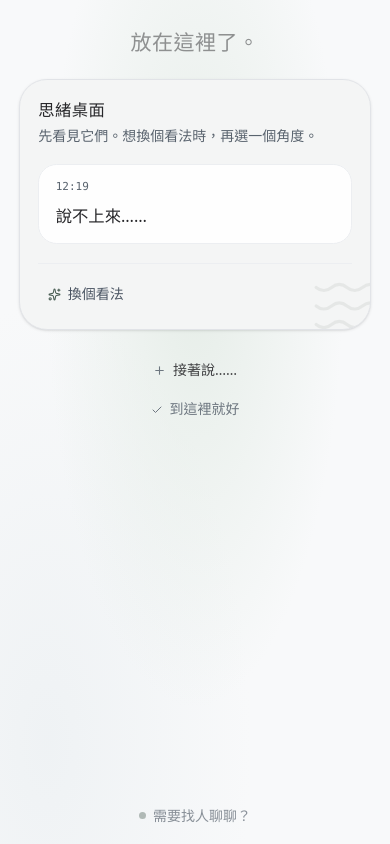
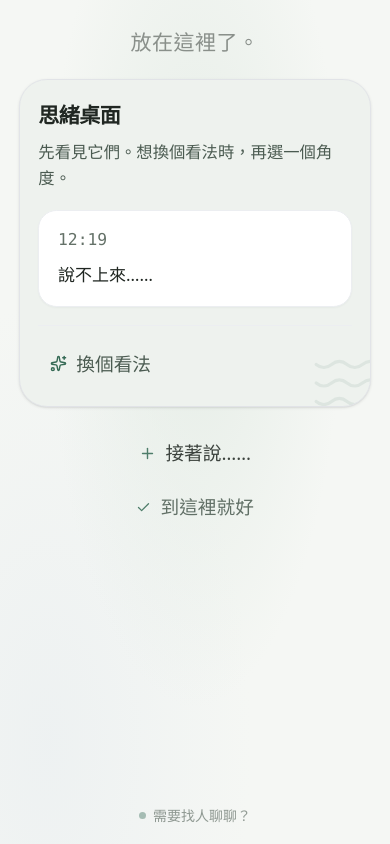
Before and after one commit to q5089877/privateMind, a React (Vite) app: page / in a window 390 px wide. Both pictures are taken after a click on the button "放下". Built offline with nearby package versions, Linux system fonts and the light colour scheme.

Commit message:
style: improve mobile typography and visual hierarchy

```diff
--- a/src/components/CompletionScreen.tsx
+++ b/src/components/CompletionScreen.tsx
@@ -59,25 +59,25 @@ export const CompletionScreen: React.FC<CompletionScreenProps> = ({ thread, onRe
       <motion.section initial={{ opacity: 0, scale: 0.96, y: -8 }} animate={{ opacity: 1, scale: 1, y: 0 }} transition={{ duration: 0.4 }} className="w-full relative overflow-hidden p-4 sm:p-5 rounded-[28px] bg-surface-subtle border border-border-base text-left shadow-sm">
         <Waves size={74} strokeWidth={1} className="absolute -right-3 -bottom-3 text-accent/[0.09] pointer-events-none" aria-hidden="true" />
         <div className="relative flex items-start justify-between gap-4 mb-4 select-none">
-          <div><h2 className="text-sm font-medium tracking-wide text-ink">{UI_TEXT.completion.desk.title}</h2><p className="text-xs text-ink-muted font-light mt-1">{activeOperation ? UI_TEXT.completion.desk.perspectiveActive : UI_TEXT.completion.desk.hint}</p></div>
-          {activeOperation && <button type="button" onClick={() => setActiveOperation(null)} className="shrink-0 text-xs text-ink-muted hover:text-ink py-1 px-2 rounded-full hover:bg-surface transition-colors flex items-center gap-1"><RotateCcw size={12} />{UI_TEXT.completion.desk.resetPerspective}</button>}
+          <div><h2 className="text-lg font-semibold tracking-tight text-ink">{UI_TEXT.completion.desk.title}</h2><p className="text-sm text-ink-secondary mt-1.5 leading-relaxed">{activeOperation ? UI_TEXT.completion.desk.perspectiveActive : UI_TEXT.completion.desk.hint}</p></div>
+          {activeOperation && <button type="button" onClick={() => setActiveOperation(null)} className="shrink-0 text-sm text-ink-secondary hover:text-ink py-1.5 px-2.5 rounded-full hover:bg-surface transition-colors flex items-center gap-1"><RotateCcw size={14} />{UI_TEXT.completion.desk.resetPerspective}</button>}
         </div>
 
         <div className={`relative space-y-2.5 transition-all duration-500 ${activeOperation?.type === 'contrast' && entries.length > 1 ? 'grid grid-cols-2 gap-2 space-y-0' : ''}`}>
-          {entries.map((entry, index) => <motion.article key={entry.id} layout transition={{ duration: 0.35 }} style={operationStyle(index)} className="rounded-2xl bg-surface/90 border border-border-subtle px-3.5 py-3 transition-all duration-500"><time className="block text-[11px] text-ink-muted font-mono mb-1.5">{formatTime(entry.createdAt)}</time><p className="text-sm sm:text-base leading-relaxed whitespace-pre-wrap text-ink">{entry.content}</p></motion.article>)}
+          {entries.map((entry, index) => <motion.article key={entry.id} layout transition={{ duration: 0.35 }} style={operationStyle(index)} className="rounded-2xl bg-surface border border-border-subtle px-4 py-3.5 transition-all duration-500 shadow-[0_1px_2px_rgba(29,55,40,0.04)]"><time className="block text-sm text-ink-muted font-mono mb-2">{formatTime(entry.createdAt)}</time><p className="text-[17px] sm:text-lg leading-[1.7] whitespace-pre-wrap text-ink">{entry.content}</p></motion.article>)}
         </div>
 
         <div className="relative mt-4 pt-3 border-t border-border-subtle select-none">
-          {!isAdding && <button type="button" onClick={() => setShowPerspectives((value) => !value)} className="text-xs text-ink-secondary hover:text-ink py-1.5 px-2 rounded-lg hover:bg-surface transition-colors flex items-center gap-1.5"><Sparkles size={13} className="text-accent" />{UI_TEXT.completion.desk.perspectiveBtn}</button>}
-          <AnimatePresence>{showPerspectives && !isAdding && <motion.div initial={{ opacity: 0, height: 0 }} animate={{ opacity: 1, height: 'auto' }} exit={{ opacity: 0, height: 0 }} className="overflow-hidden"><p className="text-[11px] text-ink-muted mt-2 mb-1">{UI_TEXT.completion.desk.operationHint}</p><ThoughtPrompts compact contextText={contextText} onSelectOperation={(operation) => { setActiveOperation(operation); setShowPerspectives(false); }} /></motion.div>}</AnimatePresence>
+          {!isAdding && <button type="button" onClick={() => setShowPerspectives((value) => !value)} className="text-base font-medium text-ink-secondary hover:text-ink py-2 px-2.5 rounded-xl hover:bg-surface transition-colors flex items-center gap-2"><Sparkles size={17} className="text-accent" />{UI_TEXT.completion.desk.perspectiveBtn}</button>}
+          <AnimatePresence>{showPerspectives && !isAdding && <motion.div initial={{ opacity: 0, height: 0 }} animate={{ opacity: 1, height: 'auto' }} exit={{ opacity: 0, height: 0 }} className="overflow-hidden"><p className="text-sm text-ink-secondary mt-2 mb-2">{UI_TEXT.completion.desk.operationHint}</p><ThoughtPrompts compact contextText={contextText} onSelectOperation={(operation) => { setActiveOperation(operation); setShowPerspectives(false); }} /></motion.div>}</AnimatePresence>
           <AnimatePresence>{isAdding && onAppendEntry && <motion.div initial={{ opacity: 0, y: 6 }} animate={{ opacity: 1, y: 0 }} className="pt-2"><AdditionForm contextText={lastEntryContent} onSave={async (content, type) => { await onAppendEntry(content, type); setIsAdding(false); }} onCancel={() => setIsAdding(false)} /></motion.div>}</AnimatePresence>
         </div>
       </motion.section>
 
       <motion.div initial={{ opacity: 0 }} animate={{ opacity: 1 }} transition={{ delay: 0.25 }} className="w-full flex flex-col items-center gap-1.5 pt-1 select-none">
-        {!showNotice && !isAdding && <p className="text-xs text-ink-muted font-light tracking-wide mb-1">{activeOperation ? UI_TEXT.completion.desk.writingHint : '已記下。可以繼續，也可以就這樣。'}</p>}
-        {!isAdding && onAppendEntry && <button type="button" onClick={startAdding} className="text-xs sm:text-sm text-ink hover:text-ink-primary py-1.5 px-4 rounded-full hover:bg-surface-hover transition-colors flex items-center gap-1.5"><Plus size={13} className="text-ink-muted" /><span>{UI_TEXT.completion.exits.addAddition.replace('＋ ', '')}</span></button>}
-        <button type="button" onClick={onReset} className="text-xs text-ink-muted hover:text-ink py-1.5 px-3 rounded-full flex items-center gap-1.5"><Check size={12} /><span>{UI_TEXT.completion.exits.backHome}</span></button>
+        {!showNotice && !isAdding && <p className="text-sm text-ink-secondary mb-1">{activeOperation ? UI_TEXT.completion.desk.writingHint : '已記下。可以繼續，也可以就這樣。'}</p>}
+        {!isAdding && onAppendEntry && <button type="button" onClick={startAdding} className="text-base font-medium text-ink hover:text-ink-primary py-2 px-4 rounded-full hover:bg-surface-hover transition-colors flex items-center gap-2"><Plus size={17} className="text-accent" /><span>{UI_TEXT.completion.exits.addAddition.replace('＋ ', '')}</span></button>}
+        <button type="button" onClick={onReset} className="text-base text-ink-secondary hover:text-ink py-2 px-3 rounded-full flex items-center gap-2"><Check size={15} className="text-accent" /><span>{UI_TEXT.completion.exits.backHome}</span></button>
       </motion.div>
     </div>
   );
--- a/src/components/ThoughtPrompts.tsx
+++ b/src/components/ThoughtPrompts.tsx
@@ -120,8 +120,8 @@ export const ThoughtPrompts: React.FC<ThoughtPromptsProps> = ({
     >
       {loading && (
         <div className="py-2 space-y-2 select-none" aria-busy="true">
-          <div className="text-[11px] text-ink-muted/70 font-light tracking-wider mb-1 flex items-center gap-1.5">
-            <span className="inline-block w-1.5 h-1.5 rounded-full bg-accent/50 animate-pulse" />
+          <div className="text-sm text-ink-secondary mb-2 flex items-center gap-2">
+            <span className="inline-block w-2 h-2 rounded-full bg-accent/70 animate-pulse" />
             <span>{UI_TEXT.promptEngine.loading}</span>
           </div>
           <div className="grid grid-cols-1 gap-1.5">
@@ -156,7 +156,7 @@ export const ThoughtPrompts: React.FC<ThoughtPromptsProps> = ({
             transition={{ duration: 0.25 }}
             className="space-y-1.5 pt-0.5"
           >
-            {!compact && <div className="text-[11px] text-ink-muted/65 font-light tracking-wider mb-1">思維操作入口：</div>}
+            {!compact && <div className="text-sm text-ink-secondary mb-2">思維操作入口</div>}
             <div className="grid grid-cols-1 gap-1.5">
               {operations.map((op, idx) => (
                 <button
@@ -166,14 +166,14 @@ export const ThoughtPrompts: React.FC<ThoughtPromptsProps> = ({
                     onSelectOperation?.(op);
                     onSelectPrompt?.(op.actionPrompt);
                   }}
-                  className="w-full text-left p-2.5 rounded-xl border border-border-subtle bg-surface/70 hover:bg-surface hover:border-border-base transition-all duration-200 cursor-pointer active:scale-[0.99] group shadow-2xs flex flex-col gap-0.5"
+                  className="w-full text-left p-3.5 rounded-2xl border border-border-subtle bg-surface hover:bg-surface-hover hover:border-accent/35 transition-all duration-200 cursor-pointer active:scale-[0.99] group shadow-sm flex flex-col gap-1"
                   title="點擊帶入此操作視角"
                 >
-                  <div className="flex items-center gap-1.5 text-xs font-medium text-ink group-hover:text-accent transition-colors">
+                  <div className="flex items-center gap-2 text-base font-semibold text-ink group-hover:text-accent transition-colors">
                     {getOperationIcon(op.type)}
                     <span>{op.label}</span>
                   </div>
-                  <div className="text-[12px] text-ink-muted group-hover:text-ink-secondary transition-colors font-light leading-relaxed pl-5">
+                  <div className="text-sm text-ink-secondary group-hover:text-ink transition-colors leading-relaxed pl-5">
                     {op.actionPrompt}
                   </div>
                 </button>
--- a/src/index.css
+++ b/src/index.css
@@ -2,27 +2,27 @@
 
 :root {
   /* WCAG AA Compliant High-Contrast Calm Design Tokens (高對比沉靜無障礙色階) */
-  --canvas: #F8F9FA;
+  --canvas: #F5F7F4;
   --surface: #FFFFFF;
-  --surface-subtle: #F4F5F5;
-  --surface-muted: #E4E7E5;
-  --surface-hover: #E8ECE9;
+  --surface-subtle: #EEF2EE;
+  --surface-muted: #E1E8E2;
+  --surface-hover: #E5ECE6;
 
   --border-base: #E2E4E8;      /* 裝飾用邊框 (Slate-200) */
   --border-card: #E2E4E8;
   --border-subtle: #ECEEF1;
   --border-focus: #1F2937;
 
-  --ink-primary: #27272A;      /* 主要標題與正文 (11.8:1, WCAG AAA 柔和炭墨) */
-  --ink-heading: #27272A;      /* 結構標題 (11.8:1) */
-  --ink-body: #374151;         /* 內文選項 (9.5:1, Gray-700) */
-  --ink-stem: #4B5563;         /* 引導提示句 (7.0:1, Gray-600 通過 WCAG AAA) */
-  --ink-secondary: #4B5563;    /* 次標與輔助說明 (7.0:1) */
-  --ink-muted: #59636E;        /* 時間戳與輔助按鈕 (5.5:1, 嚴格符合 WCAG AA) */
-  --ink-placeholder: #6B7280;  /* 輸入框預設字 (4.8:1) */
+  --ink-primary: #202722;
+  --ink-heading: #202722;
+  --ink-body: #34423A;
+  --ink-stem: #4B5B51;
+  --ink-secondary: #4B5B51;
+  --ink-muted: #647168;
+  --ink-placeholder: #748078;
 
-  --accent: #4B5F55;           /* 「停靠」按鈕底色 (5.5:1 配白字, 深墨綠) */
-  --accent-hover: #3C4D45;     /* Hover 深色 */
+  --accent: #356A55;
+  --accent-hover: #285441;
   --accent-text: #FFFFFF;      /* 白字 */
 }
 
```
